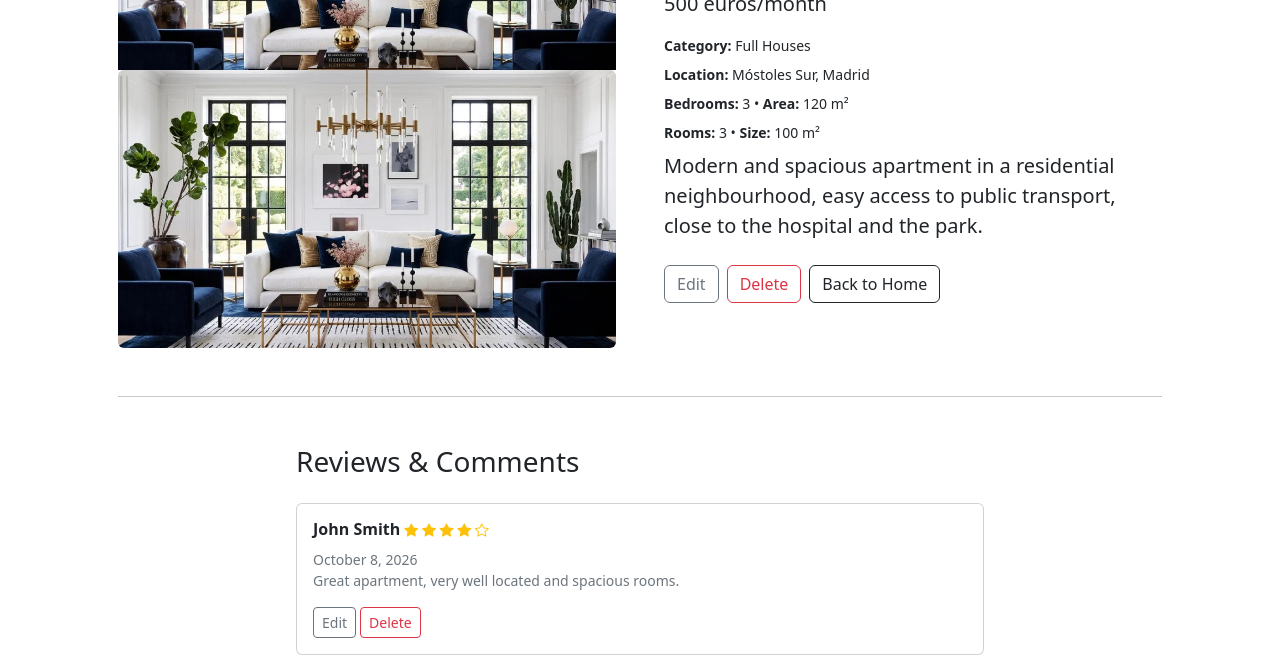
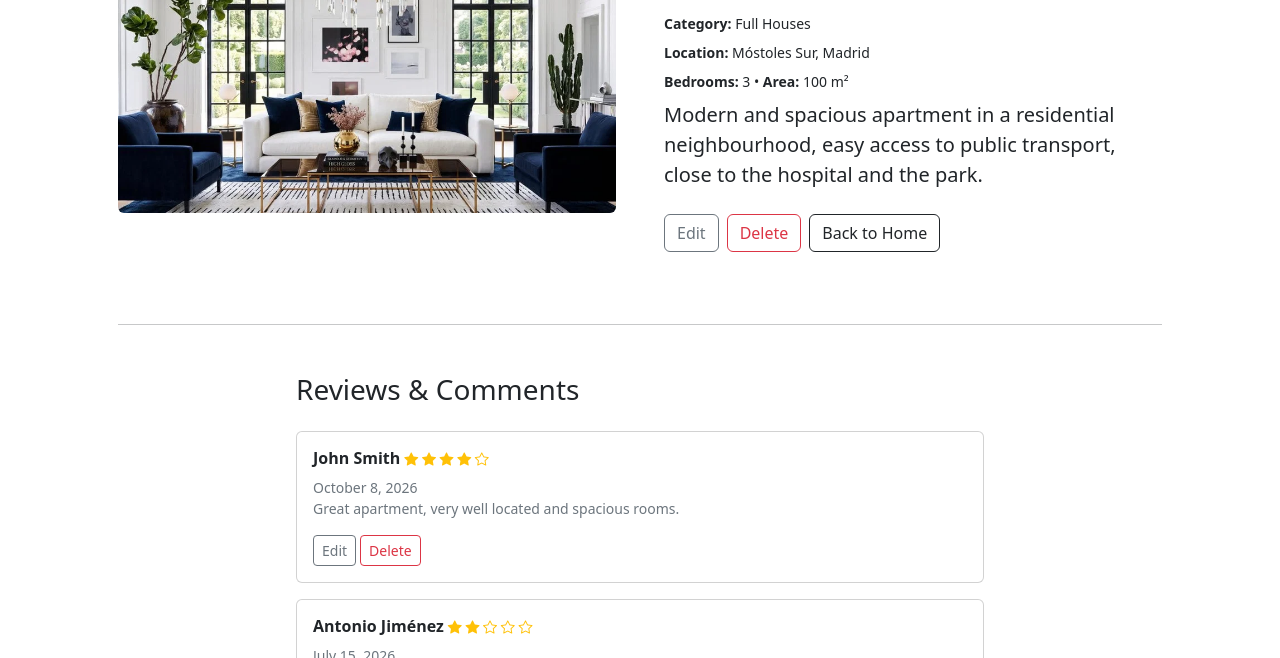
Before and after one commit to CodeURJC-FW-2026-27/webapp19, a plain HTML site: page property_detail.html in a window 1280 px wide. Shown: the part 442-1100 px from the top of the page. Drawn offline with nearby package versions, Linux system fonts and the light colour scheme.

Commit message:
Little fixes
Duplicated image, text, others fixed

```diff
--- a/css/custom.css
+++ b/css/custom.css
@@ -5,3 +5,10 @@
     height: 200px;
     object-fit: cover;
 }
+
+
+/* Crop the standalone property detail image to a consistent landscape frame */
+.property-detail-image {
+    aspect-ratio: 16 / 9;
+    object-fit: cover;
+}
--- a/property_detail.html
+++ b/property_detail.html
@@ -4,10 +4,7 @@
 <head>
     <meta charset="utf-8" />
     <meta name="viewport" content="width=device-width, initial-scale=1, shrink-to-fit=no" />
-    <meta name="description" content="" />
-    <meta name="author" content="" />
-    <title>Property Detail - DreamHouse</title>
-    <link rel="icon" type="image/x-icon" href="assets/favicon.ico" />
+        <title>DreamHouse | Property Details</title>
     <link href="https://cdn.jsdelivr.net/npm/bootstrap-icons@1.5.0/font/bootstrap-icons.css" rel="stylesheet" />
     <link href="css/styles.css" rel="stylesheet" />
     <link href="css/custom.css" rel="stylesheet" />
@@ -36,13 +33,13 @@
                         <a class="nav-link dropdown-toggle" id="navbarDropdown" href="#" role="button"
                             data-bs-toggle="dropdown" aria-expanded="false">Categories</a>
                         <ul class="dropdown-menu" aria-labelledby="navbarDropdown">
-                            <li><a class="dropdown-item" href="#!">All Properties</a></li>
+                            <li><a class="dropdown-item" href="index.html">All Properties</a></li>
                             <li>
                                 <hr class="dropdown-divider" />
                             </li>
-                            <li><a class="dropdown-item" href="#!">Shared Apartments</a></li>
-                            <li><a class="dropdown-item" href="#!">Full Houses</a></li>
-                            <li><a class="dropdown-item" href="#!">Rooms</a></li>
+                            <li><a class="dropdown-item" href="index.html">Shared Apartments</a></li>
+                            <li><a class="dropdown-item" href="index.html">Full Houses</a></li>
+                            <li><a class="dropdown-item" href="index.html">Rooms</a></li>
                         </ul>
                     </li>
                 </ul>
@@ -71,10 +68,8 @@
             <!-- Main Entity Details -->
             <div class="row gx-4 gx-lg-5 align-items-center">
                 <div class="col-md-6">
-                    <img class="card-img-top mb-5 mb-md-0" src="uploads/property1.jpg"
+                    <img class="img-fluid rounded property-detail-image mb-5 mb-md-0" src="uploads/property1.jpg"
                         alt="Property listing image" />
-                    <img class="img-fluid rounded mb-5 mb-md-0" src="uploads/property1.jpg"
-                        alt="Property Image" />
                 </div>
                 <div class="col-md-6">
                     <div class="badge bg-success text-white mb-2">Status: Available</div>
@@ -85,8 +80,7 @@
                     </div>
                     <p class="small mb-2"><strong>Category:</strong> Full Houses</p>
                     <p class="small mb-2"><strong>Location:</strong> Móstoles Sur, Madrid</p>
-                    <p class="small mb-2"><strong>Bedrooms:</strong> 3 &bull; <strong>Area:</strong> 120 m²</p>
-                    <p class="small mb-2"><strong>Rooms:</strong> 3 &bull; <strong>Size:</strong> 100 m²</p>
+                    <p class="small mb-2"><strong>Bedrooms:</strong> 3 &bull; <strong>Area:</strong> 100 m²</p>
                     <p class="lead mb-4">Modern and spacious apartment in a residential neighbourhood, easy access to
                         public transport, close to the hospital and the park.</p>
 
```
